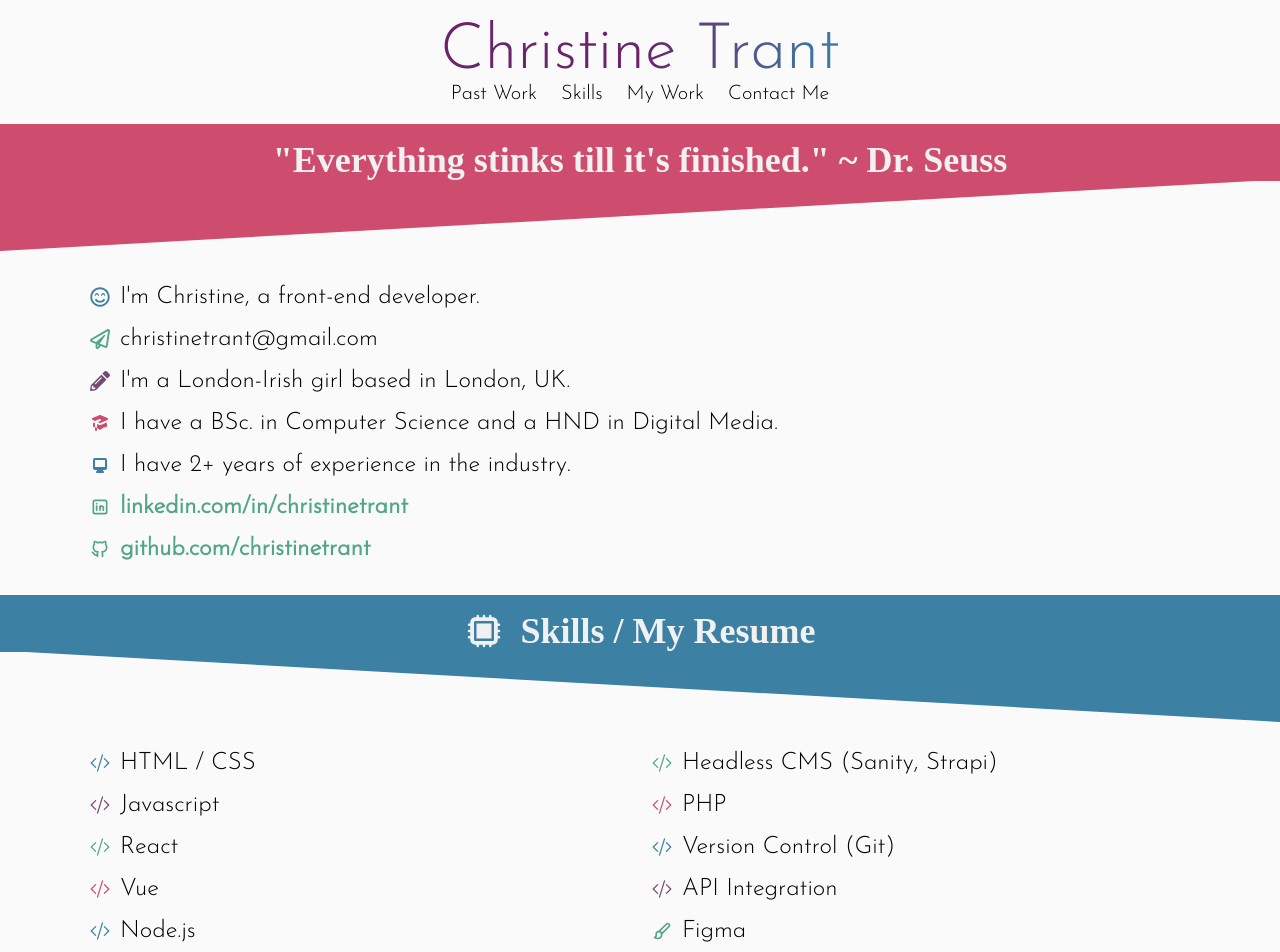
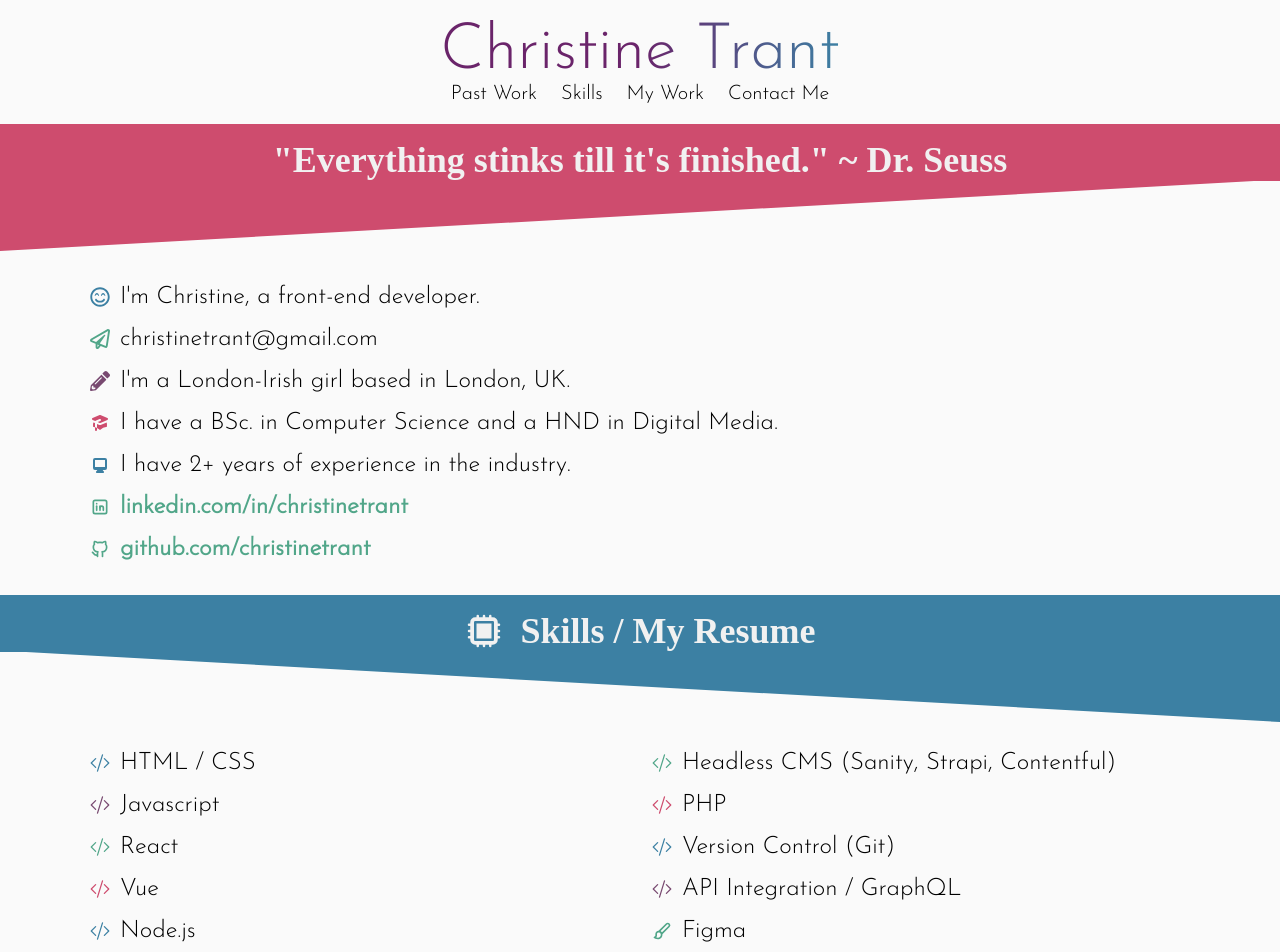
Before and after one commit to christinetrant/react-portfolio, a React (Create React App) app: page / in a window 1280 px wide. Shown: the top 952 px of the page. Built offline with nearby package versions, Linux system fonts and the light colour scheme; a web font is replaced by a local one.

Commit message:
adding new skills

```diff
--- a/src/data/data.js
+++ b/src/data/data.js
@@ -133,10 +133,10 @@ export const skills = [
 	{ type: 'dev', name: 'Vue' },
 	{ type: 'dev', name: 'Node.js' },
 	{ type: 'dev', name: 'WordPress' },
-	{ type: 'dev', name: 'Headless CMS (Sanity, Strapi)' },
+	{ type: 'dev', name: 'Headless CMS (Sanity, Strapi, Contentful)' },
 	{ type: 'dev', name: 'PHP' },
 	{ type: 'dev', name: 'Version Control (Git)' },
-	{ type: 'dev', name: 'API Integration' },
+	{ type: 'dev', name: 'API Integration / GraphQL' },
 	{ type: 'design', name: 'Figma' },
 	{ type: 'design', name: 'Adobe XD' },
 ];
```
